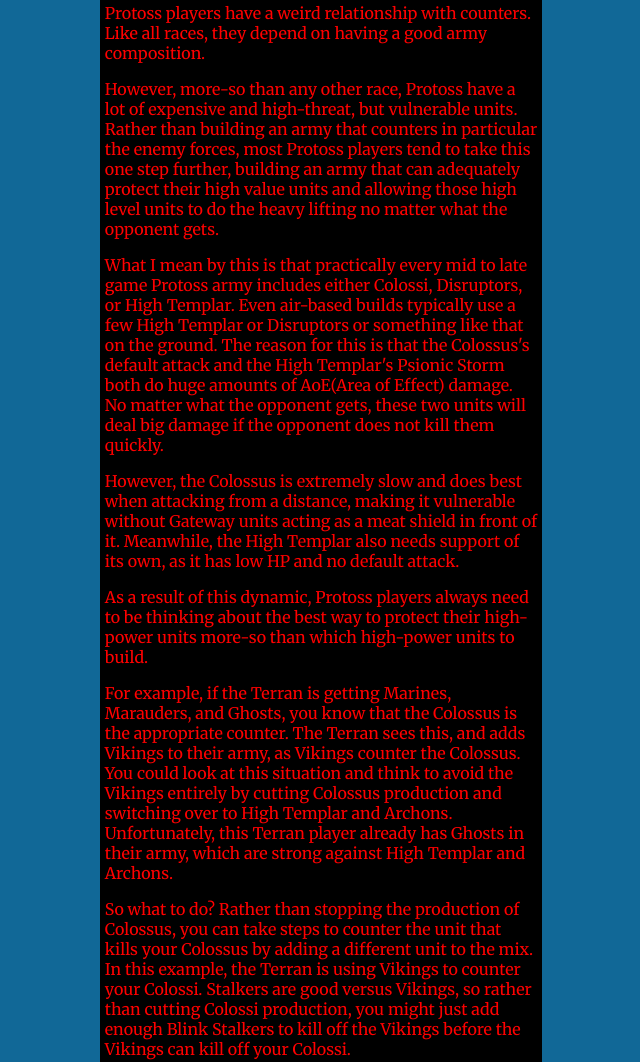
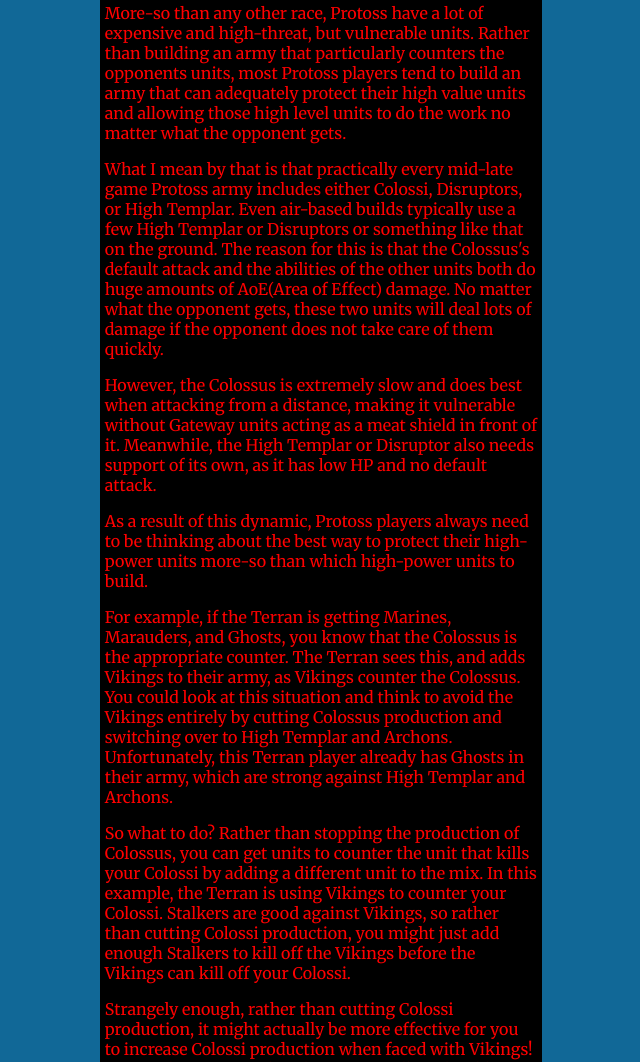
Before and after one commit to ParCinG/cv, a plain HTML site: page protoss_sheet.html in a window 1280 px wide. Shown: the part 177-1239 px from the top of the page, without its empty margins (319-959 px from the left). Drawn offline with Linux system fonts and the light colour scheme.

Commit message:
Adding more content and changing styles.

```diff
--- a/protoss_sheet.html
+++ b/protoss_sheet.html
@@ -20,27 +20,23 @@
         </table>
 
         <p>
-            Protoss players have a weird relationship with counters. Like all races, they depend on having a good army composition.
-        </p>
-
-        <p>
-            However, more-so than any other race, Protoss have a lot of expensive and high-threat, but vulnerable units. Rather
-            than building an army that counters in particular the enemy forces, most Protoss players tend to take this one step further, building
-            an army that can adequately protect their high value units and allowing those high level units to do the heavy lifting
+            More-so than any other race, Protoss have a lot of expensive and high-threat, but vulnerable units. Rather
+            than building an army that particularly counters the opponents units, most Protoss players tend to build
+            an army that can adequately protect their high value units and allowing those high level units to do the work
             no matter what the opponent gets.
         </p>
 
         <p>
-            What I mean by this is that practically every mid to late game Protoss army includes either Colossi, Disruptors,
+            What I mean by that is that practically every mid-late game Protoss army includes either Colossi, Disruptors,
             or High Templar. Even air-based builds typically use a few High Templar or Disruptors or something like that on
-            the ground. The reason for this is that the Colossus's default attack and the High Templar's Psionic Storm both
-            do huge amounts of AoE(Area of Effect) damage. No matter what the opponent gets, these two units will deal big
-            damage if the opponent does not kill them quickly.
+            the ground. The reason for this is that the Colossus's default attack and the abilities of the other units both
+            do huge amounts of AoE(Area of Effect) damage. No matter what the opponent gets, these two units will deal lots of
+            damage if the opponent does not take care of them quickly.
         </p>
 
         <p>
             However, the Colossus is extremely slow and does best when attacking from a distance, making it vulnerable without
-            Gateway units acting as a meat shield in front of it. Meanwhile, the High Templar also needs support of its own, as
+            Gateway units acting as a meat shield in front of it. Meanwhile, the High Templar or Disruptor also needs support of its own, as
             it has low HP and no default attack.
         </p>
 
@@ -58,10 +54,10 @@
         </p>
 
         <p>
-            So what to do? Rather than stopping the production of Colossus, you can take steps to counter the unit that kills
-            your Colossus by adding a different unit to the mix. In this example, the Terran is using Vikings to counter your
-            Colossi. Stalkers are good versus Vikings, so rather than cutting Colossi production, you might just add enough
-            Blink Stalkers to kill off the Vikings before the Vikings can kill off your Colossi.
+            So what to do? Rather than stopping the production of Colossus, you can get units to counter the unit that kills
+            your Colossi by adding a different unit to the mix. In this example, the Terran is using Vikings to counter your
+            Colossi. Stalkers are good against Vikings, so rather than cutting Colossi production, you might just add enough
+            Stalkers to kill off the Vikings before the Vikings can kill off your Colossi.
         </p>
 
         <p>
@@ -80,7 +76,7 @@
         </p>
 
         <p>
-            This kind of thing only applies when your opponent is using a <em>balanced army</em> in an attempt to stop your forces.
+            This kind of thing only applies when your opponent is using a <em>balanced army</em> against your forces.
             Specific unit counters still work when your opponent tries to mass 1-2 units. For example, if your opponent goes
             mass Mutalisk, you definitely want to get out some Phoenix or Archons.
         </p>
@@ -347,6 +343,7 @@
             </tr>
         </table>
         <hr>
+
         <table>
             <tr>
                 <strong>Oracles</strong>
--- a/styles.css
+++ b/styles.css
@@ -3,6 +3,7 @@ div {
     width: 35%;
     margin: auto;
     min-height: 100%;
+    min-width: 250px;
 }
 
 hr {
```
Also changed, not shown: siege_tank.html (+3 -3 lines), terran_sheet.html (+1 -16 lines), warp_prism.html (+5 -5 lines).
